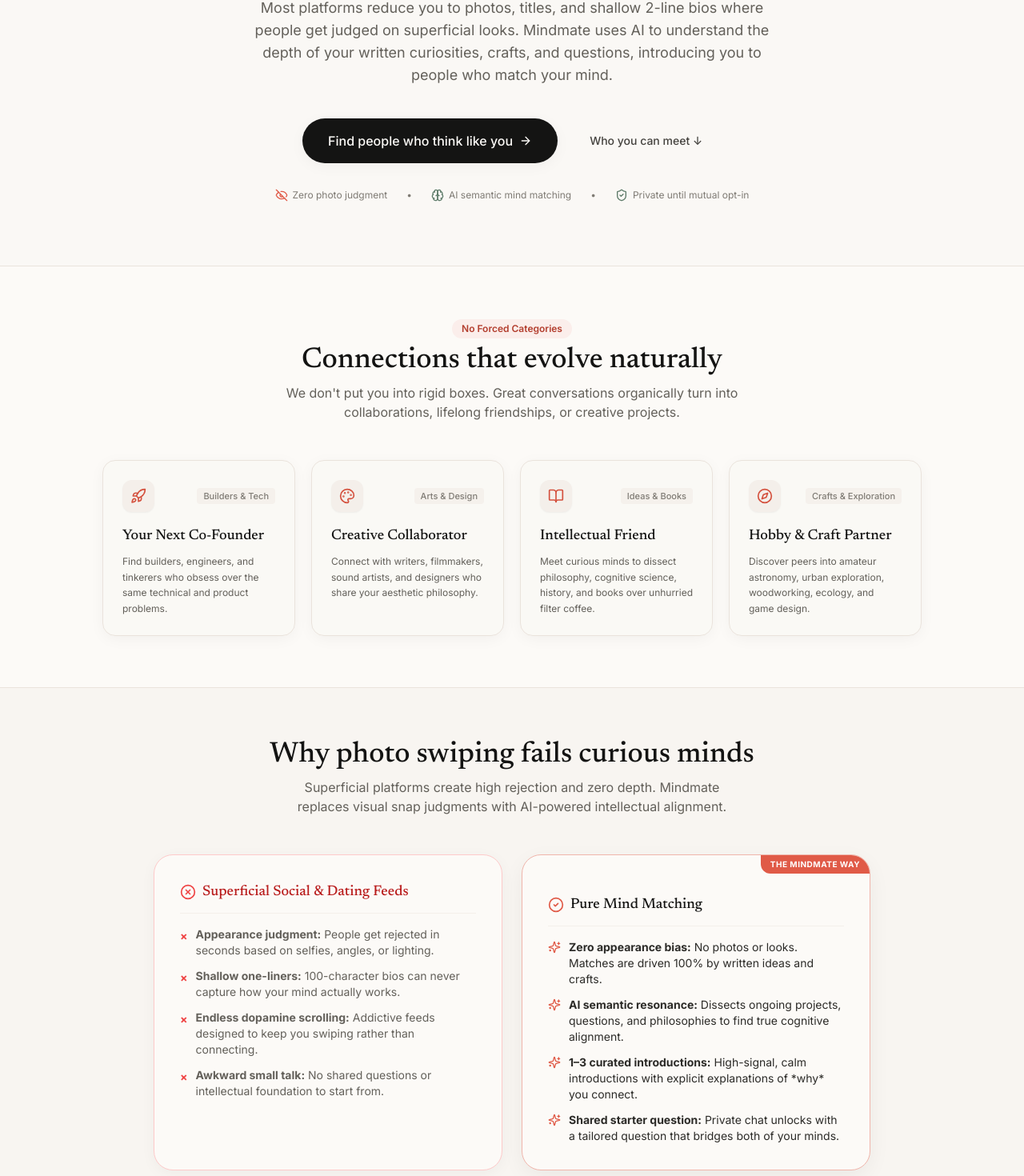
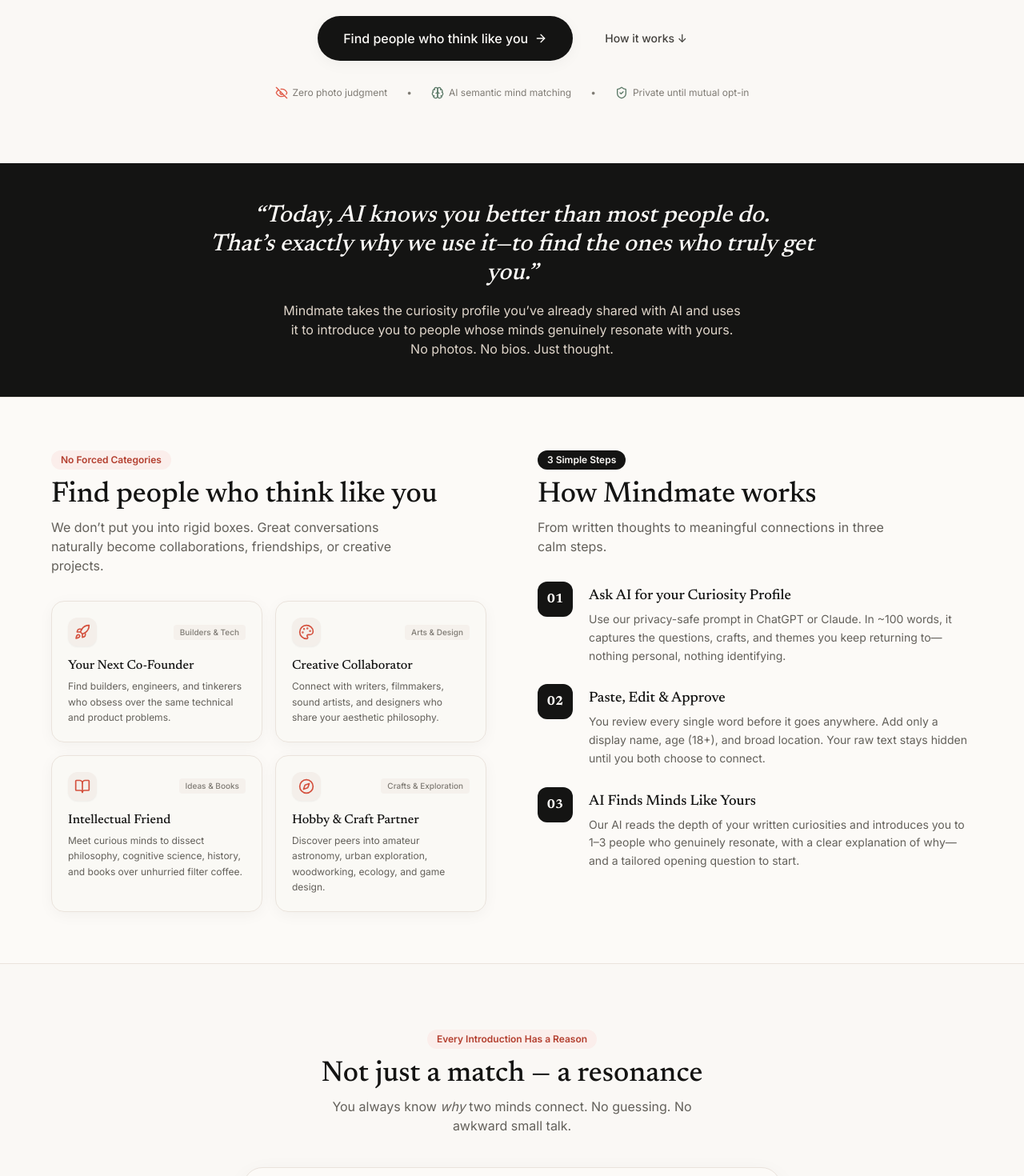
Before and after one commit to rajsinghast03/mindmate, a Next.js app: page / in a window 1280 px wide. Shown: the part 495-1965 px from the top of the page at 80% size. Built offline with nearby package versions, Linux system fonts and the light colour scheme.

Commit message:
feat: restructure homepage with AI insight bar, combined how-it-works + archetypes, mobile prompt fix, hydration fix

```diff
--- a/app/layout.tsx
+++ b/app/layout.tsx
@@ -30,8 +30,15 @@
   children: React.ReactNode;
 }) {
   return (
-    <html lang="en" className={`${inter.variable} ${newsreader.variable}`}>
-      <body className="bg-paper-100 text-ink-900 flex flex-col min-h-screen">
+    <html
+      lang="en"
+      className={`${inter.variable} ${newsreader.variable}`}
+      suppressHydrationWarning
+    >
+      <body
+        className="bg-paper-100 text-ink-900 flex flex-col min-h-screen"
+        suppressHydrationWarning
+      >
         <MindmateProvider>
           <Navbar />
           <main className="flex-1 w-full">{children}</main>
--- a/app/page.tsx
+++ b/app/page.tsx
@@ -2,15 +2,12 @@
 
 import React from 'react';
 import Link from 'next/link';
-import { PromptBox } from '@/components/prompt-box';
 import {
   Brain,
   Sparkles,
   ArrowRight,
   ShieldCheck,
-  CheckCircle2,
   Lock,
-  XCircle,
   EyeOff,
   Rocket,
   Palette,
@@ -47,34 +44,46 @@
   },
 ];
 
+const HOW_IT_WORKS = [
+  {
+    step: '01',
+    title: 'Ask AI for your Curiosity Profile',
+    desc: 'Use our privacy-safe prompt in ChatGPT or Claude. In ~100 words, it captures the questions, crafts, and themes you keep returning to—nothing personal, nothing identifying.',
+  },
+  {
+    step: '02',
+    title: 'Paste, Edit & Approve',
+    desc: 'You review every single word before it goes anywhere. Add only a display name, age (18+), and broad location. Your raw text stays hidden until you both choose to connect.',
+  },
+  {
+    step: '03',
+    title: 'AI Finds Minds Like Yours',
+    desc: 'Our AI reads the depth of your written curiosities and introduces you to 1–3 people who genuinely resonate, with a clear explanation of why—and a tailored opening question to start.',
+  },
+];
+
 export default function LandingPage() {
   return (
     <div className="flex flex-col items-center justify-center">
-      {/* Hero Section */}
+
+      {/* ── Hero Section ── */}
       <section className="relative w-full max-w-4xl px-4 pt-16 pb-14 sm:px-6 sm:pt-24 sm:pb-20 text-center">
-        {/* Anti-Dating & Mind-Matching Pill */}
         <div className="inline-flex items-center gap-2 rounded-full border border-paper-300 bg-paper-50 px-4 py-1.5 text-xs font-semibold text-ink-800 shadow-sm mb-6">
           <Brain className="h-3.5 w-3.5 text-accent-500" />
           <span>Mind-Matching Platform • Zero Appearance Bias</span>
         </div>
 
-        {/* Main Headline */}
         <h1 className="font-serif text-4xl sm:text-6xl md:text-7xl font-medium tracking-tight text-ink-950 leading-[1.12]">
-          Find the people who <br className="hidden sm:inline" />
+          Find the people who{' '}
+          <br className="hidden sm:inline" />
           <span className="italic font-serif text-accent-600">think like you.</span>
         </h1>
 
-        {/* Multi-Faceted Subhead */}
         <p className="mx-auto mt-5 max-w-2xl font-serif text-xl sm:text-2xl text-ink-900 font-medium leading-snug">
-          Your next co-founder, creative collaborator, intellectual friend, or hobby partner—matched through pure curiosity and AI text resonance.
+          Your next co-founder, creative collaborator, intellectual friend, or
+          hobby partner—matched through pure curiosity and AI text resonance.
         </p>
 
-        {/* Explanatory Manifesto Subtitle */}
-        <p className="mx-auto mt-4 max-w-2xl text-base sm:text-lg leading-relaxed text-ink-600 font-sans font-normal">
-          Most platforms reduce you to photos, titles, and shallow 2-line bios where people get judged on superficial looks. Mindmate uses AI to understand the depth of your written curiosities, crafts, and questions, introducing you to people who match your mind.
-        </p>
-
-        {/* Primary CTAs */}
         <div className="mt-10 flex flex-col sm:flex-row items-center justify-center gap-4">
           <Link
             href="/onboarding/paste"
@@ -84,14 +93,13 @@
             <ArrowRight className="h-4 w-4" />
           </Link>
           <a
-            href="#connection-modes"
+            href="#find-minds"
             className="flex items-center justify-center w-full sm:w-auto rounded-full px-6 py-4 text-sm font-medium text-ink-700 hover:text-ink-950 transition-colors"
           >
-            Who you can meet &darr;
+            How it works &darr;
           </a>
         </div>
 
-        {/* Reassurance Badges */}
         <div className="mt-8 flex flex-wrap items-center justify-center gap-4 sm:gap-6 text-xs text-ink-500">
           <div className="flex items-center gap-1.5">
             <EyeOff className="h-4 w-4 text-accent-500" />
@@ -110,217 +118,117 @@
         </div>
       </section>
 
-      {/* Multi-Dimensional Connection Modes Grid */}
-      <section id="connection-modes" className="w-full bg-paper-50 py-16 px-4 sm:px-6 border-y border-paper-300">
-        <div className="mx-auto max-w-5xl">
-          <div className="text-center mb-12">
-            <div className="inline-block rounded-full bg-accent-100 px-3 py-1 text-xs font-semibold text-accent-700 mb-2">
+      {/* ── AI Insight Statement Bar ── */}
+      <section className="w-full bg-ink-950 py-12 px-4 sm:px-6">
+        <div className="mx-auto max-w-3xl text-center">
+          <p className="font-serif text-xl sm:text-2xl md:text-3xl text-paper-50 font-medium leading-snug italic">
+            &ldquo;Today, AI knows you better than most people do.<br className="hidden sm:inline" />
+            That&rsquo;s exactly why we use it—to find the ones who truly get you.&rdquo;
+          </p>
+          <p className="mt-4 text-sm sm:text-base text-paper-400 font-sans leading-relaxed max-w-xl mx-auto">
+            Mindmate takes the curiosity profile you&rsquo;ve already shared with AI and uses it to introduce you to people whose minds genuinely resonate with yours. No photos. No bios. Just thought.
+          </p>
+        </div>
+      </section>
+
+      {/* ── Two-Column: Who You Can Meet + How It Works ── */}
+      <section
+        id="find-minds"
+        className="w-full bg-paper-50 py-16 px-4 sm:px-6 border-y border-paper-300"
+      >
+        <div className="mx-auto max-w-6xl grid grid-cols-1 lg:grid-cols-2 gap-12 lg:gap-16 items-start">
+
+          {/* Left Column: Who You Can Meet */}
+          <div>
+            <div className="mb-8">
+              <div className="inline-block rounded-full bg-accent-100 px-3 py-1 text-xs font-semibold text-accent-700 mb-3">
                 No Forced Categories
               </div>
               <h2 className="font-serif text-3xl sm:text-4xl font-medium text-ink-950">
-              Connections that evolve naturally
+                Find people who think like you
               </h2>
-            <p className="text-ink-600 text-sm sm:text-base mt-2 max-w-xl mx-auto">
-              We don&apos;t put you into rigid boxes. Great conversations organically turn into collaborations, lifelong friendships, or creative projects.
+              <p className="text-ink-600 text-sm sm:text-base mt-2 max-w-md">
+                We don&rsquo;t put you into rigid boxes. Great conversations naturally become collaborations, friendships, or creative projects.
               </p>
             </div>
 
-          <div className="grid grid-cols-1 sm:grid-cols-2 lg:grid-cols-4 gap-5">
+            <div className="grid grid-cols-1 sm:grid-cols-2 gap-4">
               {CONNECTION_MODES.map((mode, idx) => {
                 const Icon = mode.icon;
                 return (
                   <div
                     key={idx}
-                  className="rounded-2xl border border-paper-300 bg-paper-100/60 p-6 shadow-soft transition-all hover:border-accent-500/50 hover:bg-paper-50 hover:shadow-card flex flex-col justify-between"
+                    className="rounded-2xl border border-paper-300 bg-paper-100/60 p-5 shadow-soft transition-all hover:border-accent-500/50 hover:bg-paper-50 hover:shadow-card"
                   >
-                  <div>
-                    <div className="flex items-center justify-between gap-2 mb-4">
-                      <div className="flex h-10 w-10 items-center justify-center rounded-xl bg-paper-200 text-ink-950 shadow-sm">
-                        <Icon className="h-5 w-5 text-accent-600" />
+                    <div className="flex items-center justify-between gap-2 mb-3">
+                      <div className="flex h-9 w-9 items-center justify-center rounded-xl bg-paper-200 shadow-sm">
+                        <Icon className="h-4.5 w-4.5 h-5 w-5 text-accent-600" />
                       </div>
-                      <span className="text-[11px] font-mono font-medium text-ink-500 bg-paper-200/80 px-2 py-0.5 rounded">
+                      <span className="text-[10px] font-mono font-medium text-ink-500 bg-paper-200/80 px-2 py-0.5 rounded">
                         {mode.tag}
                       </span>
                     </div>
-
-                    <h3 className="font-serif text-lg font-medium text-ink-950 mb-2">
+                    <h3 className="font-serif text-base font-medium text-ink-950 mb-1">
                       {mode.title}
                     </h3>
                     <p className="text-xs text-ink-600 leading-relaxed">
                       {mode.desc}
                     </p>
                   </div>
-                </div>
                 );
               })}
             </div>
           </div>
-      </section>
 
-      {/* Comparison Section: Looks-First vs. Mind-First */}
-      <section className="w-full bg-paper-200/40 py-16 px-4 sm:px-6 border-b border-paper-300">
-        <div className="mx-auto max-w-4xl">
-          <div className="text-center mb-12">
+          {/* Right Column: How It Works */}
+          <div>
+            <div className="mb-8">
+              <div className="inline-block rounded-full bg-ink-950 px-3 py-1 text-xs font-semibold text-paper-50 mb-3">
+                3 Simple Steps
+              </div>
               <h2 className="font-serif text-3xl sm:text-4xl font-medium text-ink-950">
-              Why photo swiping fails curious minds
+                How Mindmate works
               </h2>
-            <p className="text-ink-600 text-sm sm:text-base mt-2 max-w-xl mx-auto">
-              Superficial platforms create high rejection and zero depth. Mindmate replaces visual snap judgments with AI-powered intellectual alignment.
+              <p className="text-ink-600 text-sm sm:text-base mt-2 max-w-md">
+                From written thoughts to meaningful connections in three calm steps.
               </p>
             </div>
 
-          <div className="grid grid-cols-1 md:grid-cols-2 gap-6">
-            {/* The Old Superficial Way */}
-            <div className="rounded-3xl border border-red-200 bg-paper-50 p-6 sm:p-8 shadow-soft space-y-4">
-              <div className="flex items-center gap-2 text-red-700 font-serif font-medium text-lg border-b border-paper-200 pb-3">
-                <XCircle className="h-5 w-5 text-red-500 shrink-0" />
-                <span>Superficial Social & Dating Feeds</span>
+            <ol className="space-y-6">
+              {HOW_IT_WORKS.map((item) => (
+                <li key={item.step} className="flex items-start gap-5">
+                  <div className="flex h-11 w-11 shrink-0 items-center justify-center rounded-xl bg-ink-950 text-paper-50 font-serif font-bold text-base">
+                    {item.step}
                   </div>
-              <ul className="space-y-3 text-xs sm:text-sm text-ink-600">
-                <li className="flex items-start gap-2.5">
-                  <span className="text-red-500 font-bold mt-0.5">&times;</span>
-                  <span><strong>Appearance judgment:</strong> People get rejected in seconds based on selfies, angles, or lighting.</span>
+                  <div className="pt-1">
+                    <h3 className="font-serif text-lg font-medium text-ink-950 mb-1">
+                      {item.title}
+                    </h3>
+                    <p className="text-sm text-ink-600 leading-relaxed">
+                      {item.desc}
+                    </p>
+                  </div>
                 </li>
-                <li className="flex items-start gap-2.5">
-                  <span className="text-red-500 font-bold mt-0.5">&times;</span>
-                  <span><strong>Shallow one-liners:</strong> 100-character bios can never capture how your mind actually works.</span>
-                </li>
-                <li className="flex items-start gap-2.5">
-                  <span className="text-red-500 font-bold mt-0.5">&times;</span>
-                  <span><strong>Endless dopamine scrolling:</strong> Addictive feeds designed to keep you swiping rather than connecting.</span>
-                </li>
-                <li className="flex items-start gap-2.5">
-                  <span className="text-red-500 font-bold mt-0.5">&times;</span>
-                  <span><strong>Awkward small talk:</strong> No shared questions or intellectual foundation to start from.</span>
-                </li>
-              </ul>
-            </div>
-
-            {/* The Mindmate Way */}
-            <div className="rounded-3xl border border-accent-300 bg-paper-50 p-6 sm:p-8 shadow-card space-y-4 relative overflow-hidden">
-              <div className="absolute top-0 right-0 bg-accent-500 text-white font-mono text-[10px] font-bold px-3 py-1 rounded-bl-xl uppercase tracking-wider">
-                The Mindmate Way
-              </div>
-              <div className="flex items-center gap-2 text-ink-950 font-serif font-medium text-lg border-b border-paper-200 pb-3">
-                <CheckCircle2 className="h-5 w-5 text-accent-500 shrink-0" />
-                <span>Pure Mind Matching</span>
-              </div>
-              <ul className="space-y-3 text-xs sm:text-sm text-ink-800">
-                <li className="flex items-start gap-2.5">
-                  <Sparkles className="h-4 w-4 text-accent-500 shrink-0 mt-0.5" />
-                  <span><strong>Zero appearance bias:</strong> No photos or looks. Matches are driven 100% by written ideas and crafts.</span>
-                </li>
-                <li className="flex items-start gap-2.5">
-                  <Sparkles className="h-4 w-4 text-accent-500 shrink-0 mt-0.5" />
-                  <span><strong>AI semantic resonance:</strong> Dissects ongoing projects, questions, and philosophies to find true cognitive alignment.</span>
-                </li>
-                <li className="flex items-start gap-2.5">
-                  <Sparkles className="h-4 w-4 text-accent-500 shrink-0 mt-0.5" />
-                  <span><strong>1–3 curated introductions:</strong> High-signal, calm introductions with explicit explanations of *why* you connect.</span>
-                </li>
-                <li className="flex items-start gap-2.5">
-                  <Sparkles className="h-4 w-4 text-accent-500 shrink-0 mt-0.5" />
-                  <span><strong>Shared starter question:</strong> Private chat unlocks with a tailored question that bridges both of your minds.</span>
-                </li>
-              </ul>
-            </div>
+              ))}
+            </ol>
           </div>
         </div>
       </section>
 
-      {/* Copy Prompt Interactive Box Section */}
-      <section className="w-full max-w-3xl px-4 py-20 sm:px-6">
-        <div className="text-center mb-6">
-          <div className="inline-flex items-center gap-1.5 rounded-full bg-accent-100 px-3 py-1 text-xs font-semibold text-accent-700 mb-2">
-            <span>Step 1: Create your curiosity profile</span>
+      {/* ── Example Resonance Card ── */}
+      <section className="w-full max-w-4xl py-20 px-4 sm:px-6">
+        <div className="text-center mb-10">
+          <div className="inline-block rounded-full bg-accent-100 px-3 py-1 text-xs font-semibold text-accent-700 mb-3">
+            Every Introduction Has a Reason
           </div>
-          <h2 className="font-serif text-2xl sm:text-3xl font-medium text-ink-950">
-            Generate your Curiosity Profile with AI
+          <h2 className="font-serif text-3xl sm:text-4xl font-medium text-ink-950">
+            Not just a match — a resonance
           </h2>
-          <p className="text-sm text-ink-600 mt-1 max-w-lg mx-auto">
-            Copy this privacy-safe prompt into ChatGPT, Claude, or write it directly. It extracts what makes your mind tick with zero identifying personal details.
+          <p className="text-ink-600 text-sm sm:text-base mt-2 max-w-lg mx-auto">
+            You always know <em>why</em> two minds connect. No guessing. No awkward small talk.
           </p>
         </div>
 
-        <PromptBox />
-
-        <div className="mt-6 text-center">
-          <Link
-            href="/onboarding/paste"
-            className="inline-flex items-center gap-2 text-sm font-semibold text-accent-600 hover:text-accent-700 underline underline-offset-4"
-          >
-            <span>Have your profile ready? Paste it here &rarr;</span>
-          </Link>
-        </div>
-      </section>
-
-      {/* How it Works 3 Steps */}
-      <section id="how-it-works" className="w-full bg-paper-200/40 py-20 px-4 sm:px-6 border-t border-paper-300">
-        <div className="mx-auto max-w-5xl">
-          <div className="text-center mb-14">
-            <h2 className="font-serif text-3xl sm:text-4xl font-medium text-ink-950">
-              How Mindmate matches minds
-            </h2>
-            <p className="text-ink-600 text-base mt-2 max-w-xl mx-auto">
-              From written thoughts to meaningful connections in three calm steps.
-            </p>
-          </div>
-
-          <div className="grid grid-cols-1 md:grid-cols-3 gap-8">
-            {/* Step 1 */}
-            <div className="rounded-2xl bg-paper-50 p-7 border border-paper-300 shadow-soft">
-              <div className="flex h-10 w-10 items-center justify-center rounded-xl bg-ink-950 text-paper-50 font-serif font-bold text-lg mb-5">
-                1
-              </div>
-              <h3 className="font-serif text-xl font-medium text-ink-950 mb-2">
-                Ask AI for your Curiosity Profile
-              </h3>
-              <p className="text-sm text-ink-600 leading-relaxed">
-                Copy our prompt into ChatGPT or write your own. In ~100 words, it captures the questions, crafts, and themes you keep returning to.
-              </p>
-            </div>
-
-            {/* Step 2 */}
-            <div className="rounded-2xl bg-paper-50 p-7 border border-paper-300 shadow-soft">
-              <div className="flex h-10 w-10 items-center justify-center rounded-xl bg-ink-950 text-paper-50 font-serif font-bold text-lg mb-5">
-                2
-              </div>
-              <h3 className="font-serif text-xl font-medium text-ink-950 mb-2">
-                Paste, Edit & Approve
-              </h3>
-              <p className="text-sm text-ink-600 leading-relaxed">
-                You review every single word. Add only a display name, age (18+), and broad timezone. Raw profile text is hidden until mutual connection.
-              </p>
-            </div>
-
-            {/* Step 3 */}
-            <div className="rounded-2xl bg-paper-50 p-7 border border-paper-300 shadow-soft">
-              <div className="flex h-10 w-10 items-center justify-center rounded-xl bg-ink-950 text-paper-50 font-serif font-bold text-lg mb-5">
-                3
-              </div>
-              <h3 className="font-serif text-xl font-medium text-ink-950 mb-2">
-                AI Semantic Matching
-              </h3>
-              <p className="text-sm text-ink-600 leading-relaxed">
-                Receive 1–3 curated introductions with an explanation of *why* you connect. Once both people accept, chat opens with a tailored opening question.
-              </p>
-            </div>
-          </div>
-        </div>
-      </section>
-
-      {/* Example Resonance Card Preview */}
-      <section className="w-full max-w-4xl py-20 px-4 sm:px-6">
-        <div className="text-center mb-10">
-          <div className="inline-block rounded-full bg-accent-100 px-3 py-1 text-xs font-semibold text-accent-700 mb-3">
-            Real Resonance Over Superficial Swiping
-          </div>
-          <h2 className="font-serif text-3xl sm:text-4xl font-medium text-ink-950">
-            Every introduction has a reason
-          </h2>
-        </div>
-
-        {/* Mock Match Card */}
         <div className="rounded-3xl border border-paper-300 bg-paper-50 p-6 sm:p-8 shadow-card max-w-2xl mx-auto">
           <div className="flex items-start justify-between gap-4 border-b border-paper-200 pb-4">
             <div className="flex items-center gap-3">
@@ -335,8 +243,7 @@
                 <span className="text-xs text-ink-500">Bengaluru, Karnataka (IST, UTC+5:30)</span>
               </div>
             </div>
-
-            <span className="rounded-full bg-accent-100 px-3 py-1 text-xs font-semibold text-accent-700">
+            <span className="rounded-full bg-accent-100 px-3 py-1 text-xs font-semibold text-accent-700 shrink-0">
               Slow Software & Tactile Craft
             </span>
           </div>
@@ -360,21 +267,21 @@
           </div>
 
           <div className="pt-2 flex items-center justify-end gap-3">
-            <button className="rounded-full px-4 py-2 text-xs font-medium text-ink-500">
+            <button className="rounded-full px-4 py-2 text-xs font-medium text-ink-500 hover:bg-paper-200 transition-colors">
               Skip for now
             </button>
-            <button className="rounded-full bg-accent-500 px-5 py-2 text-xs font-medium text-white shadow-sm">
+            <button className="rounded-full bg-accent-500 px-5 py-2 text-xs font-medium text-white shadow-sm hover:bg-accent-600 transition-colors">
               Start a conversation
             </button>
           </div>
         </div>
       </section>
 
-      {/* Core Principles Grid */}
+      {/* ── Core Principles Grid ── */}
       <section className="w-full bg-paper-50 py-20 px-4 sm:px-6 border-t border-paper-300">
         <div className="mx-auto max-w-4xl">
           <h2 className="font-serif text-3xl font-medium text-ink-950 text-center mb-12">
-            Built for Real Intellectual Synergy
+            Built for real intellectual synergy
           </h2>
 
           <div className="grid grid-cols-1 sm:grid-cols-2 gap-6">
```
Also changed, not shown: app/onboarding/paste/page.tsx (+42 -18 lines). Lines whose indentation alone changed are shown as unchanged.
